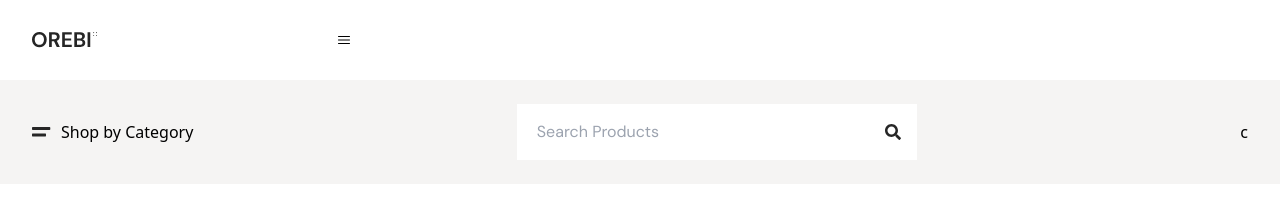
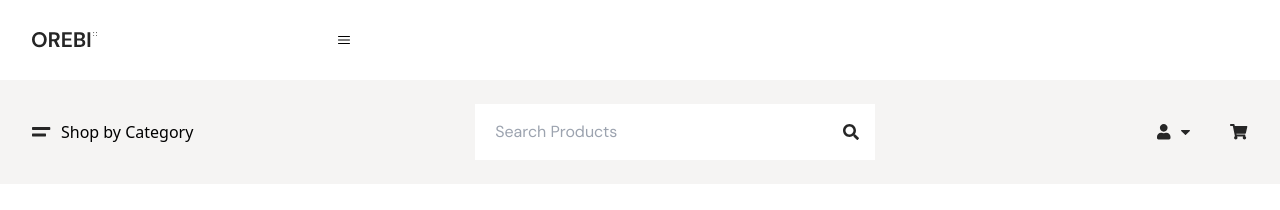
Before and after one commit to mahmudashif/Orebi, a React (Vite) app: page / in a window 1280 px wide. Shown: the top 210 px of the page. Built offline with nearby package versions, Linux system fonts and the light colour scheme.

Commit message:
feat: header part complete without responsive

```diff
--- a/src/components/HomePage/Header.jsx
+++ b/src/components/HomePage/Header.jsx
@@ -2,13 +2,30 @@ import Container from "../Container";
 import Dropdown from "../Dropdown";
 import React, { useState } from "react";
 import SearchBox from "./SearchBox";
+import { RxCross1 } from "react-icons/rx";
 
 const Header = () => {
+  // show shop by category part dropdown
   let [show, setShow] = useState(false);
 
   let showDropdown = () => {
     setShow(!show);
   };
+
+  // show profile part dropdown
+  let [profileShow, setProfileShow] = useState(false);
+
+  let profileDropdown = () => {
+    setProfileShow(!profileShow);
+  };
+
+  // show card part dropdown
+  let [cartShow, setCartShow] = useState();
+
+  let cartDropdown = () => {
+    setCartShow(!cartShow);
+    console.log("paisi");
+  }
 
   return (
     <div className="bg-[#F5F4F3] py-6">
@@ -53,7 +70,50 @@ const Header = () => {
             <SearchBox />
           </div>
 
-          <div className="items-center">c</div>
+          <div className="items-center flex gap-x-10">
+            <div>
+              <Dropdown onClick={profileDropdown} className="relative">
+                <img src="/src/assets/headerUserIcon.svg" alt="" />
+                {profileShow && (
+                  <div className="absolute mt-11 ml-3">
+                    <div className="w-[200px] h-[50px] hover:bg-[#ffff] hover:text-secondaryBg text-[#ffff] cursor-pointer bg-secondaryBg text-center text-xl font-semibold font-dm">
+                      My Account
+                    </div>
+                    <div className="w-[200px] h-[50px] hover:bg-secondaryBg hover:text-[#ffff] text-center text-xl font-semibold font-dm cursor-pointer">
+                      Log Out
+                    </div>
+                  </div>
+                )}
+              </Dropdown>
+            </div>
+
+            <div>
+              <Dropdown onClick={cartDropdown} className="relative">
+              <img src="/src/assets/headerCartIcon.svg" alt="" />
+              {cartShow && (
+                <div className="absolute mt-11 ml-[-340px]">
+                  <div className="w-[360px] h-[120px] bg-secondaryBg flex items-center justify-around">
+                    <div className="h-20 w-20 bg-primaryBg"></div>
+                    <div className="text-[#ffff]">
+                      <p>Black Smart Watch</p>
+                      <p>$44.00</p>
+                    </div>
+                    <div className="text-[#ffff]">
+                    <RxCross1/>
+                    </div>
+                  </div>
+                  <div className="w-[360px] h-[120px] pt-8">
+                    <p className="text-2xl">Subtotal: <span className="font-bold">$44.00</span></p>
+                    <div className="flex justify-between pt-4">
+                    <button className="text-xl font-bold border border-solid border-[#00000] py-4 px-10">View Cart</button>
+                    <button className="text-xl font-bold border border-solid border-[#00000] py-4 px-10">Checkout</button>
+                    </div>
+                  </div>
+                </div>
+              )}
+              </Dropdown>
+            </div>
+          </div>
         </div>
       </Container>
     </div>
--- a/src/components/HomePage/Navbar.jsx
+++ b/src/components/HomePage/Navbar.jsx
@@ -1,6 +1,7 @@
 import React, { useState } from "react";
 import { HiOutlineBars3 } from "react-icons/hi2";
 import { RxCross1 } from "react-icons/rx";
+import logo from "/src/assets/logo.svg"
 
 const Navbar = () => {
   const [show, setShow] = useState(false);
@@ -11,7 +12,7 @@ const Navbar = () => {
   return (
     <section className="container px-8 py-8 mx-auto flex">
       <div className="w-3/12">
-        <img src="/src/assets/logo.svg" alt="" />
+        <img src={logo} alt="" />
       </div>
       <div className="w-9/12">
         {show ? <RxCross1 onClick={abc} /> : <HiOutlineBars3 onClick={abc} />}
```
Also changed, not shown: src/assets/headerCartIcon.svg (added), src/assets/headerUserIcon.svg (added).
